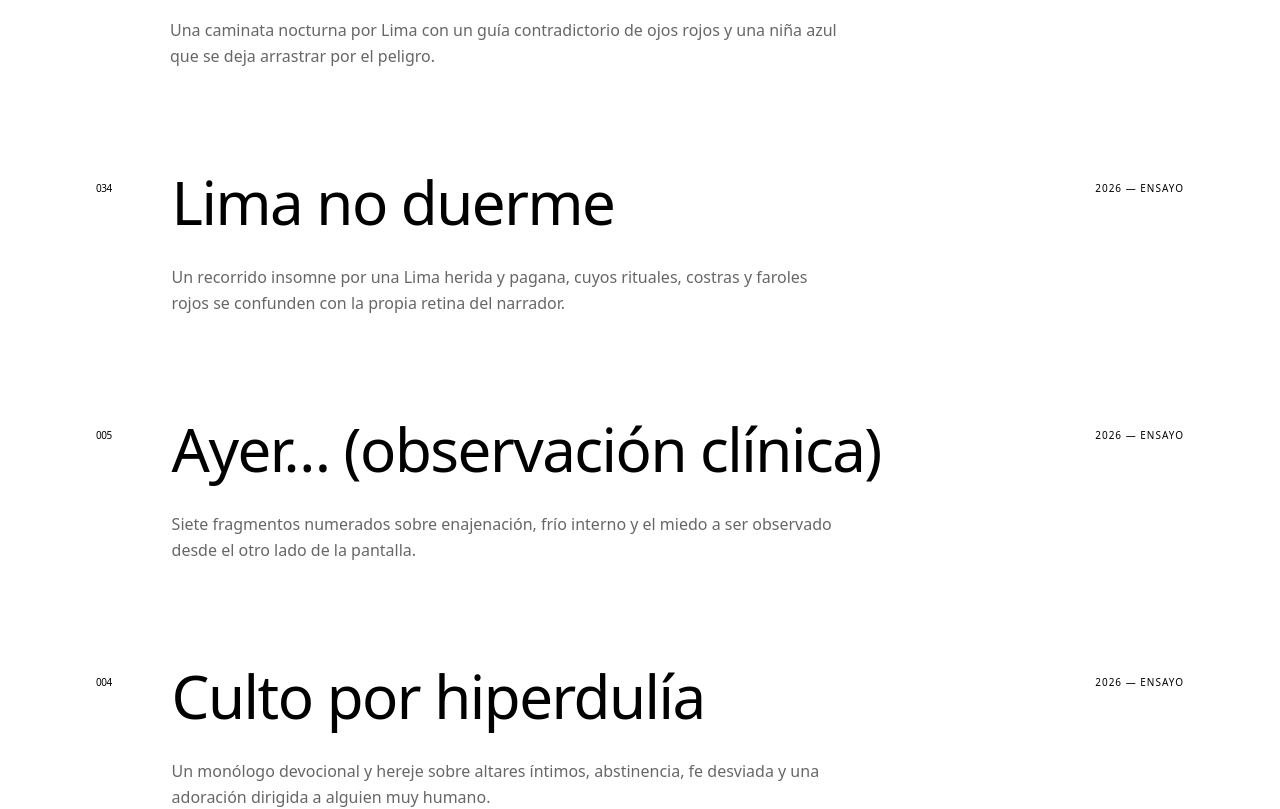
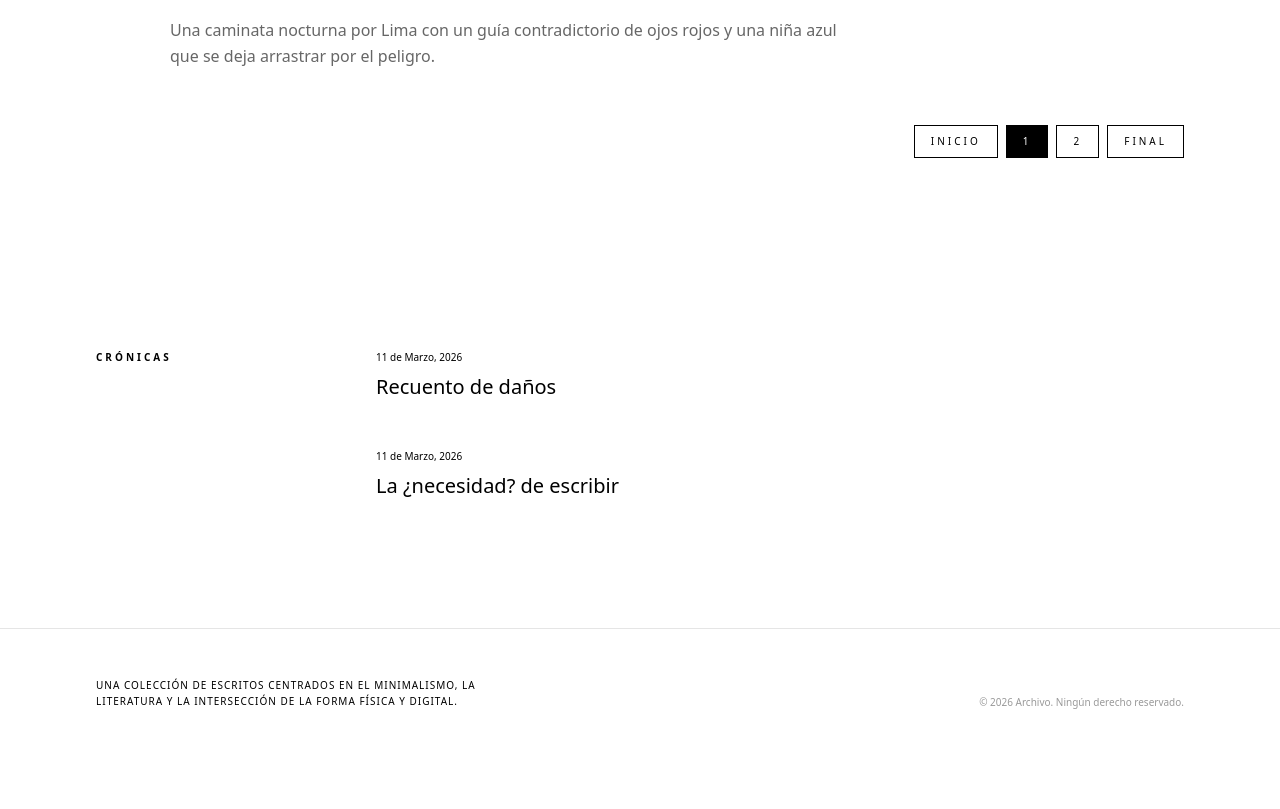
Before and after one commit to lvelitoruiz/literario, a Next.js app: page / in a window 1280 px wide. Shown: the part 2620-3429 px from the top of the page. After the commit the page ends 3378 px from the top, so only its background shows below. Built offline with nearby package versions, Linux system fonts and the light colour scheme.

Commit message:
what makes this work now

```diff
--- a/middleware.ts
+++ b/middleware.ts
@@ -2,24 +2,5 @@ import { NextResponse } from "next/server";
 import type { NextRequest } from "next/server";
 
 export function middleware(request: NextRequest) {
-  const { pathname } = request.nextUrl;
-
-  // Solo protegemos la categoría HAYLA
-  if (pathname.startsWith("/categoria/hayla")) {
-    const token = request.cookies.get("hayla_auth")?.value;
-
-    if (token === "ok") {
-      return NextResponse.next();
-    }
-
-    const redirectUrl = new URL("/hayla-acceso", request.url);
-    redirectUrl.searchParams.set("from", pathname);
-    return NextResponse.redirect(redirectUrl);
-  }
-
   return NextResponse.next();
 }
-
-export const config = {
-  matcher: ["/categoria/:path*"],
-};
--- a/src/app/api/hayla-auth/route.ts
+++ b/src/app/api/hayla-auth/route.ts
@@ -5,7 +5,13 @@ export async function POST(request: Request) {
   const password = formData.get("password");
   const from = (formData.get("from") as string) || "/categoria/hayla";
 
-  const expected = process.env.HAYLA_PASSWORD;
+  const expectedRaw = process.env.HAYLA_PASSWORD;
+  const expected =
+    typeof expectedRaw === "string"
+      ? expectedRaw.replace(/^['"]|['"]$/g, "")
+      : undefined;
+  const provided =
+    typeof password === "string" ? password.trim() : undefined;
 
   if (!expected) {
     return new NextResponse("HAYLA_PASSWORD no está configurada.", {
@@ -13,7 +19,7 @@ export async function POST(request: Request) {
     });
   }
 
-  if (typeof password !== "string" || password !== expected) {
+  if (!provided || provided !== expected) {
     const url = new URL("/hayla-acceso", request.url);
     url.searchParams.set("error", "1");
     url.searchParams.set("from", from);
--- a/src/app/categoria/[slug]/page.tsx
+++ b/src/app/categoria/[slug]/page.tsx
@@ -4,6 +4,7 @@ import Link from "next/link";
 import { SiteHeader } from "@/components/SiteHeader";
 import { SiteFooter } from "@/components/SiteFooter";
 import { ThinDivider } from "@/components/ThinDivider";
+import { CategoryPagination } from "@/components/CategoryPagination";
 import { articles, type ArticleKind } from "@/data/archive";
 
 const CATEGORY_CONFIG: Record<
@@ -22,13 +23,22 @@ export async function generateStaticParams() {
   return Object.keys(CATEGORY_CONFIG).map((slug) => ({ slug }));
 }
 
+export const dynamic = "force-dynamic";
+export const revalidate = 0;
+
 interface CategoryPageProps {
   params: Promise<{
     slug: string;
   }>;
+  searchParams?: {
+    page?: string;
+  };
 }
 
-export default async function CategoryPage({ params }: CategoryPageProps) {
+export default async function CategoryPage({
+  params,
+  searchParams,
+}: CategoryPageProps) {
   const { slug } = await params;
 
   const config = CATEGORY_CONFIG[slug];
@@ -66,6 +76,37 @@ export default async function CategoryPage({ params }: CategoryPageProps) {
     filteredArticles = [...prioritized, ...rest];
   }
 
+  const PAGE_SIZE = 10;
+
+  // Según tu pedido: paginar solo categorías que no sean CRÓNICAS ni HAYLA.
+  const shouldPaginate = slug !== "cronicas" && slug !== "hayla";
+
+  const totalPages = shouldPaginate
+    ? Math.max(1, Math.ceil(filteredArticles.length / PAGE_SIZE))
+    : 1;
+
+  const requestedPageRaw = searchParams?.page;
+  const requestedPageStr = Array.isArray(requestedPageRaw)
+    ? requestedPageRaw[0]
+    : requestedPageRaw;
+
+  const requestedPage = requestedPageStr
+    ? Number.parseInt(requestedPageStr, 10)
+    : 1;
+
+  const currentPage =
+    shouldPaginate && totalPages > 1
+      ? Math.min(Math.max(1, Number.isFinite(requestedPage) ? requestedPage : 1), totalPages)
+      : 1;
+
+  const pagedArticles =
+    shouldPaginate && totalPages > 1
+      ? filteredArticles.slice(
+          (currentPage - 1) * PAGE_SIZE,
+          currentPage * PAGE_SIZE,
+        )
+      : filteredArticles;
+
   return (
     <div className="font-sans bg-white text-black selection:bg-black selection:text-white">
       <SiteHeader />
@@ -88,7 +129,7 @@ export default async function CategoryPage({ params }: CategoryPageProps) {
           </p>
         ) : (
           <section className="mt-16 grid grid-cols-1 gap-y-16 lg:gap-y-24">
-            {filteredArticles.map((article) => (
+            {pagedArticles.map((article) => (
               <article
                 key={article.id}
                 className="group"
@@ -119,6 +160,14 @@ export default async function CategoryPage({ params }: CategoryPageProps) {
             ))}
           </section>
         )}
+
+        {filteredArticles.length > PAGE_SIZE && shouldPaginate && totalPages > 1 && (
+          <CategoryPagination
+            baseHref={`/categoria/${slug}`}
+            currentPage={currentPage}
+            totalPages={totalPages}
+          />
+        )}
       </main>
 
       <SiteFooter />
--- a/src/app/page.tsx
+++ b/src/app/page.tsx
@@ -2,9 +2,20 @@ import Link from "next/link";
 import { SiteHeader } from "@/components/SiteHeader";
 import { SiteFooter } from "@/components/SiteFooter";
 import { ThinDivider } from "@/components/ThinDivider";
+import { CategoryPagination } from "@/components/CategoryPagination";
 import { articles } from "@/data/archive";
 
-export default function Home() {
+interface HomeProps {
+  searchParams?: {
+    page?: string | string[];
+  };
+}
+
+export const dynamic = "force-dynamic";
+export const revalidate = 0;
+
+export default async function Home({ searchParams }: HomeProps) {
+  const resolvedSearchParams = await searchParams;
   // último agregado primero
   const ordered = [...articles].reverse();
 
@@ -14,6 +25,31 @@ export default function Home() {
   const chronicleArticles = ordered.filter(
     (article) => article.kind === "CRÓNICA",
   );
+
+  const PAGE_SIZE = 10;
+  const totalPages = Math.max(1, Math.ceil(narrativeArticles.length / PAGE_SIZE));
+
+  const requestedPageRaw = resolvedSearchParams?.page;
+  const requestedPageStr = Array.isArray(requestedPageRaw)
+    ? requestedPageRaw[0]
+    : requestedPageRaw;
+
+  const requestedPage = requestedPageStr
+    ? Number.parseInt(requestedPageStr, 10)
+    : 1;
+
+  const currentPage = Math.min(
+    Math.max(1, Number.isFinite(requestedPage) ? requestedPage : 1),
+    totalPages,
+  );
+
+  const pagedNarratives =
+    narrativeArticles.length > PAGE_SIZE
+      ? narrativeArticles.slice(
+          (currentPage - 1) * PAGE_SIZE,
+          currentPage * PAGE_SIZE,
+        )
+      : narrativeArticles;
 
   return (
     <div className="font-sans bg-white text-black selection:bg-black selection:text-white">
@@ -32,7 +68,7 @@ export default function Home() {
           </div>
 
           <div className="grid grid-cols-1 gap-y-16 lg:gap-y-24">
-            {narrativeArticles.map((article) => (
+            {pagedNarratives.map((article) => (
               <article
                 key={article.id}
                 className="group"
@@ -62,6 +98,14 @@ export default function Home() {
               </article>
             ))}
           </div>
+
+          {narrativeArticles.length > PAGE_SIZE && totalPages > 1 && (
+            <CategoryPagination
+              baseHref="/"
+              currentPage={currentPage}
+              totalPages={totalPages}
+            />
+          )}
         </section>
 
         <section
--- /dev/null
+++ b/src/components/CategoryPagination.tsx
@@ -0,0 +1,66 @@
+import Link from "next/link";
+
+export function CategoryPagination({
+  baseHref,
+  currentPage,
+  totalPages,
+}: {
+  baseHref: string;
+  currentPage: number;
+  totalPages: number;
+}) {
+  if (totalPages <= 1) return null;
+
+  const pages = Array.from({ length: totalPages }, (_, i) => i + 1);
+  const lastPage = totalPages;
+
+  function hrefForPage(page: number) {
+    // Para la página 1 preferimos el href “limpio” (sin ?page=1).
+    if (page === 1) return baseHref;
+    return `${baseHref}?page=${page}`;
+  }
+
+  return (
+    <nav className="mt-14 flex justify-end" aria-label="Paginación">
+      <div className="flex items-center gap-2">
+        <Link
+          href={hrefForPage(1)}
+          className="text-[10px] uppercase tracking-[0.3em] border border-black px-4 py-2 hover:bg-black hover:text-white transition-colors"
+        >
+          Inicio
+        </Link>
+
+        <div className="flex flex-wrap justify-center gap-2 items-center">
+          {pages.map((p) => {
+            const isActive = p === currentPage;
+
+            return isActive ? (
+              <span
+                key={p}
+                className="text-[10px] uppercase tracking-[0.3em] border border-black px-4 py-2 bg-black text-white"
+                aria-current="page"
+              >
+                {p}
+              </span>
+            ) : (
+              <Link
+                key={p}
+                href={hrefForPage(p)}
+                className="text-[10px] uppercase tracking-[0.3em] border border-black px-4 py-2 hover:bg-black hover:text-white transition-colors"
+              >
+                {p}
+              </Link>
+            );
+          })}
+        </div>
+
+        <Link
+          href={hrefForPage(lastPage)}
+          className="text-[10px] uppercase tracking-[0.3em] border border-black px-4 py-2 hover:bg-black hover:text-white transition-colors"
+        >
+          Final
+        </Link>
+      </div>
+    </nav>
+  );
+}
```
